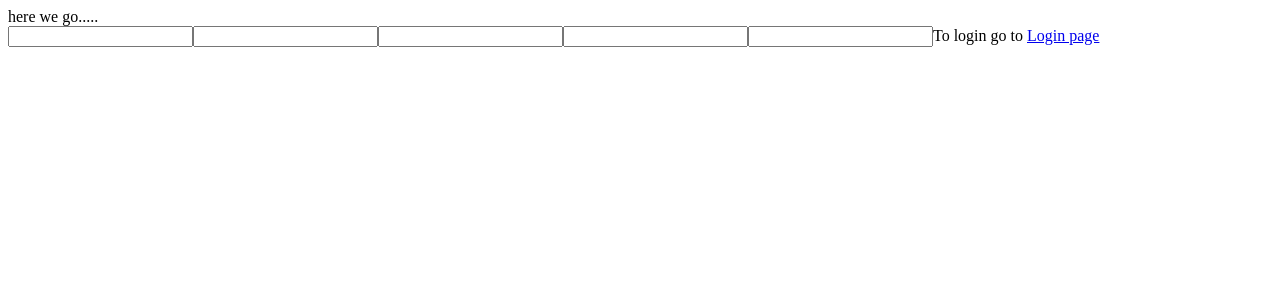
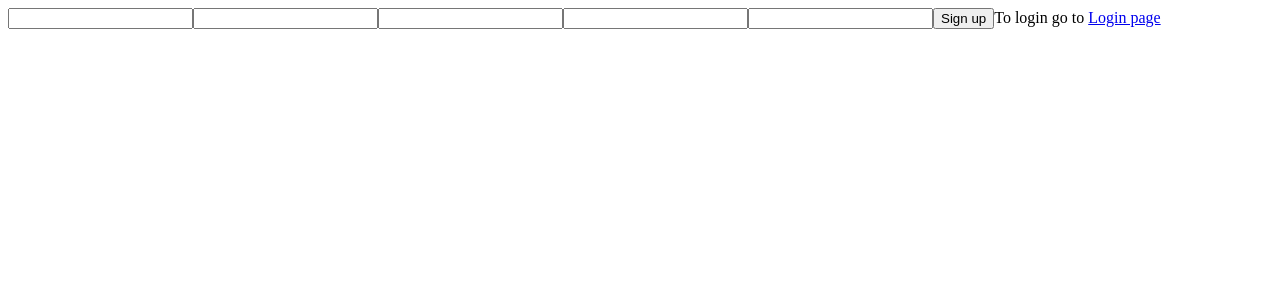
Before and after one commit to Barkr-io/barkr, a React app: page /Signup in a window 1280 px wide. Shown: the top 300 px of the page. Built offline with nearby package versions, Linux system fonts and the light colour scheme.

Commit message:
Added buttons, removed some text

```diff
--- a/client/App.jsx
+++ b/client/App.jsx
@@ -7,7 +7,6 @@ class App extends Component{
    render(){
      return(
        <div>
-         here we go.....
           <Switch>
             <Route exact path="/" component={()=><Login  /> } />
             <Route exact path="/Signup" component={()=><Signup  />}/>
--- a/client/components/login.jsx
+++ b/client/components/login.jsx
@@ -8,7 +8,7 @@ class Login extends Component{
          <form>
            <input id='email'></input>
            <input id='password'></input>
-
+           <button id='loginButton'>Log in</button>
            To register go to <Link to={`/Signup`}>Signup page</Link>
          </form>
        </div>
--- a/client/components/signup.jsx
+++ b/client/components/signup.jsx
@@ -12,6 +12,7 @@ class Signup extends Component{
            <input id='email'></input>
            <input id='location'></input>
            <input id='password'></input>
+           <button id='signUpButton'>Sign up</button>
            To login go to <Link to={`/`}>Login page</Link>
          </form>
        </div>
```
